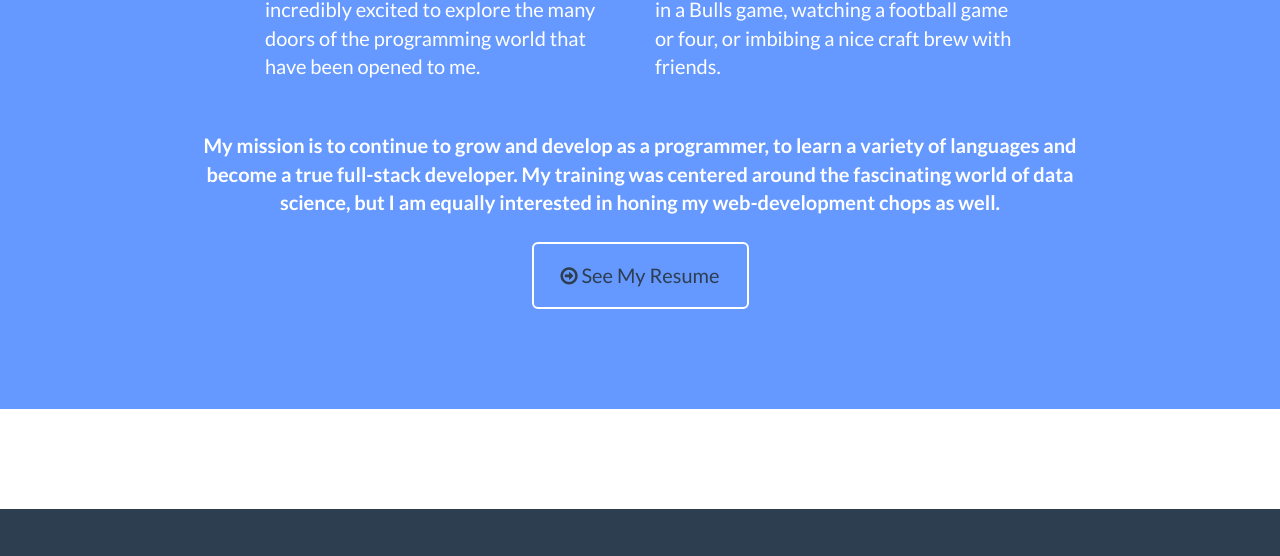
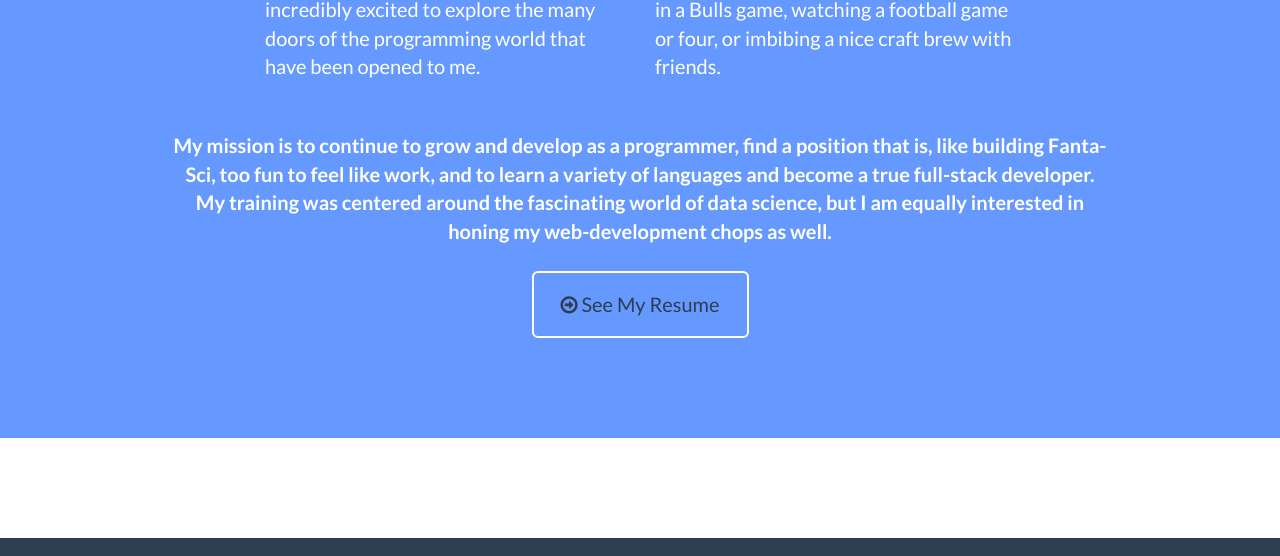
Before and after one commit to njberejan/njberejan.github.io, a plain HTML site: page index.html in a window 1280 px wide. Shown: the part 2771-3327 px from the top of the page. Drawn offline with nearby package versions, Linux system fonts and the light colour scheme.

Commit message:
minor change to about me

```diff
--- a/index.html
+++ b/index.html
@@ -203,7 +203,7 @@
                 <div class="col-lg-12 text-center">
                   <p style="margin-left:5em;margin-right:5em;margin-top:2em;">
                     <strong>
-                    My mission is to continue to grow and develop as a programmer, to learn a variety of languages and become a true full-stack developer. My training was centered around the fascinating world of data science, but I am equally interested in honing my web-development chops as well.
+                    My mission is to continue to grow and develop as a programmer, find a position that is, like building Fanta-Sci, too fun to feel like work, and to learn a variety of languages and become a true full-stack developer. My training was centered around the fascinating world of data science, but I am equally interested in honing my web-development chops as well.
                     </strong>
                   </p>
                 </div>
```
